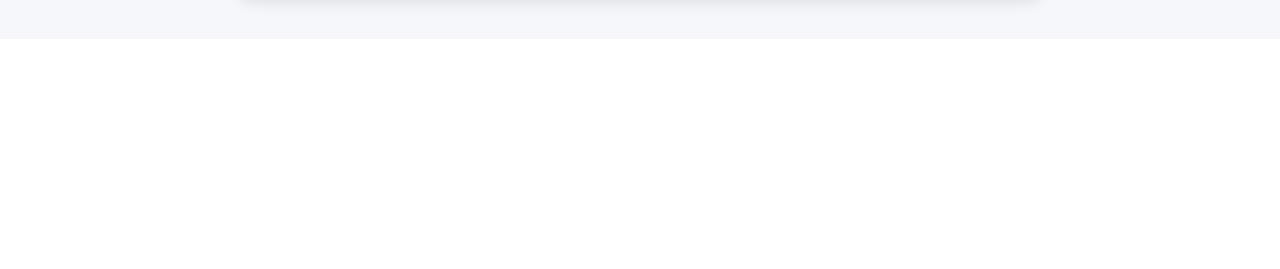
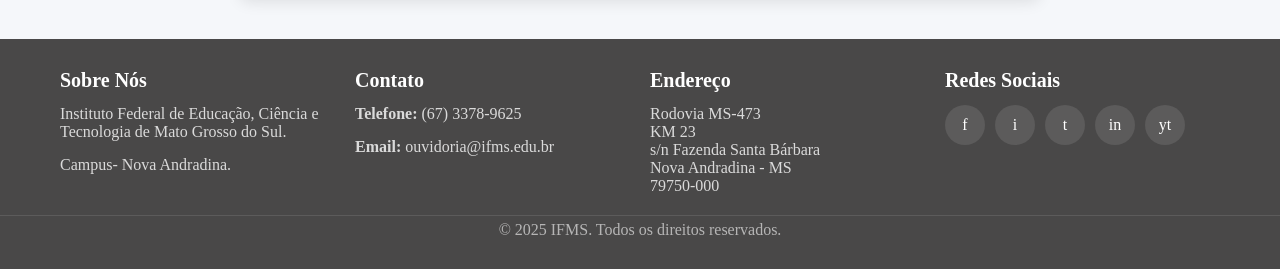
Before and after one commit to JoaoPe22/SITE_INSTITUCIONAL, a plain HTML site: page index.html in a window 1280 px wide. Shown: the part 2101-2370 px from the top of the page. Before the commit the page ends 2140 px from the top, so only its background shows below. Drawn offline with Linux system fonts and the light colour scheme.

Commit message:
feat: Footer adicionado na tela e estilizado

```diff
--- a/index.html
+++ b/index.html
@@ -165,6 +165,48 @@
         </div>
     </section>
 
+    <!-- Rodapé -->
+    <footer>
+        <div class="footer-container">
+            <div class="footer-column">
+                <h3>Sobre Nós</h3>
+                <p>Instituto Federal de Educação, Ciência e Tecnologia de Mato Grosso do Sul.</p>
+                <p>Campus- Nova Andradina.</p>
+            </div>
+
+            <div class="footer-column">
+                <h3>Contato</h3>
+                <p><strong>Telefone:</strong> (67) 3378-9625</p>
+                <p><strong>Email:</strong> ouvidoria@ifms.edu.br</p>
+            </div>
+
+            <div class="footer-column">
+                <h3>Endereço</h3>
+                <address>
+                    Rodovia MS-473<br />
+                    KM 23<br />
+                    s/n Fazenda Santa Bárbara<br />
+                    Nova Andradina - MS<br />
+                    79750-000
+                </address>
+            </div>
+
+            <div class="footer-column">
+                <h3>Redes Sociais</h3>
+                <div class="social-links">
+                    <a href="#" title="Facebook">f</a>
+                    <a href="#" title="Instagram">i</a>
+                    <a href="#" title="Twitter">t</a>
+                    <a href="#" title="LinkedIn">in</a>
+                    <a href="#" title="YouTube">yt</a>
+                </div>
+            </div>
+        </div>
+
+        <div class="copy">
+            <p>&copy; 2025 IFMS. Todos os direitos reservados.</p>
+        </div>
+    </footer>
 </body>
 
 </html>
--- a/style.css
+++ b/style.css
@@ -79,6 +79,98 @@
 
 /* NAVBAR - FINAL*/
 
+/* Rodapé - INICIO */
+footer {
+    background-color: #494848;
+    color: white;
+    padding: 30px 0;
+}
+
+.footer-container {
+    max-width: 1200px;
+    margin: 0 auto;
+    display: grid;
+    grid-template-columns: repeat(auto-fit, minmax(200px, 1fr));
+    gap: 20px;
+    padding: 0 20px;
+}
+
+.footer-column h3 {
+    font-size: 20px;
+    margin-bottom: 13px;
+    color: #ffffff;
+}
+
+.footer-column p,
+.footer-column address {
+    margin-bottom: 15px;
+    font-style: normal;
+    color: rgba(255, 255, 255, 0.8);
+}
+
+.footer-links {
+    list-style: none;
+}
+
+.footer-links li {
+    margin-bottom: 10px;
+}
+
+.footer-links a {
+    color: rgba(255, 255, 255, 0.8);
+    text-decoration: none;
+    transition: color 0.3s;
+}
+
+.social-links {
+    display: flex;
+    gap: 10px;
+}
+
+.social-links a {
+    color: white;
+    background-color: rgba(255, 255, 255, 0.1);
+    width: 40px;
+    height: 40px;
+    border-radius: 50%;
+    display: flex;
+    align-items: center;
+    justify-content: center;
+    text-decoration: none;
+    transition: background-color 0.3s;
+}
+
+.copy {
+    text-align: center;
+    margin-top: 5px;
+    padding-top: 5px;
+    border-top: 1px solid rgba(255, 255, 255, 0.1);
+    color: rgba(255, 255, 255, 0.6);
+}
+
+@media (max-width: 768px) {
+    .nav-links {
+        display: none;
+    }
+
+    .banner {
+        height: 300px;
+    }
+
+    .banner-content h1 {
+        font-size: 2rem;
+    }
+
+    .banner-content p {
+        font-size: 1rem;
+    }
+
+    .footer-container {
+        grid-template-columns: 1fr;
+    }
+}
+
+/* Rodapé - FINAL/
 
 /* PAGINA PRINCIPAL HOME - INICIO*/
 .banner {
```
